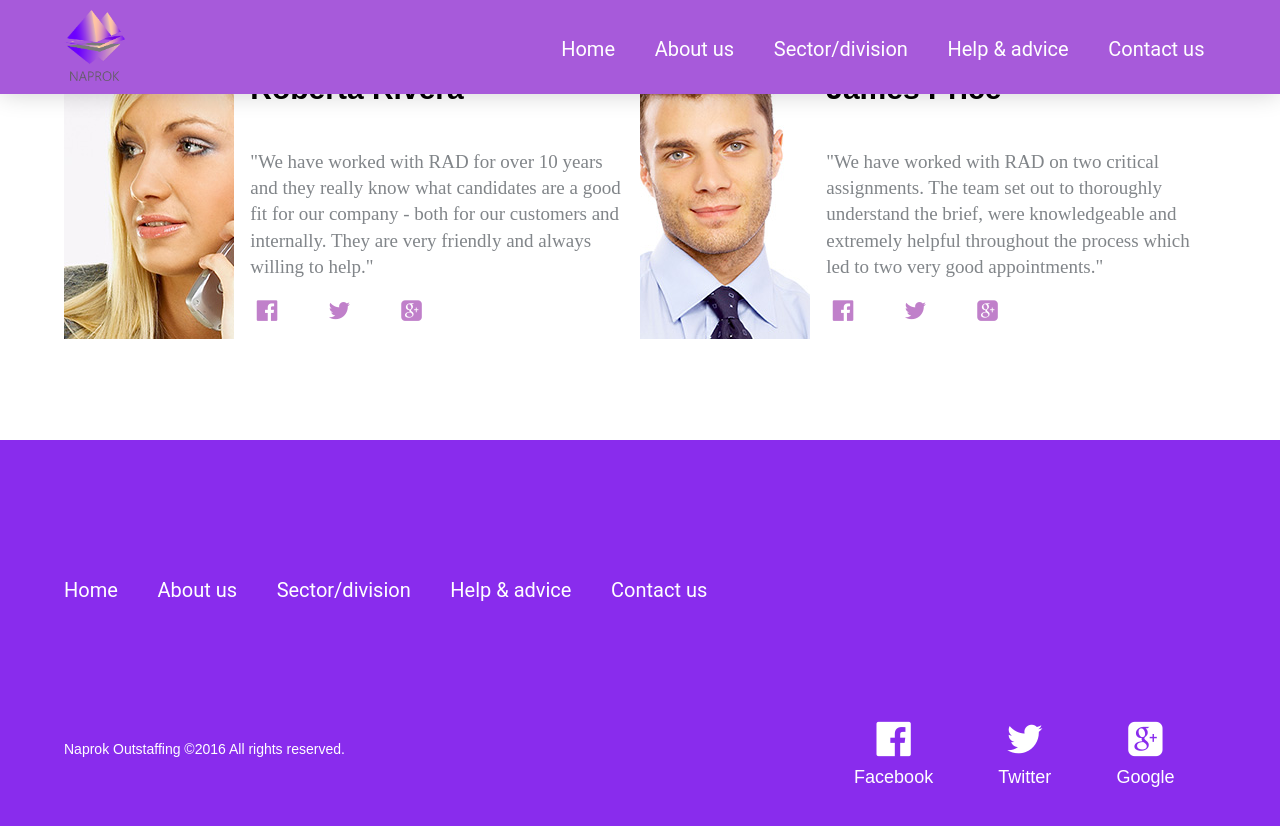
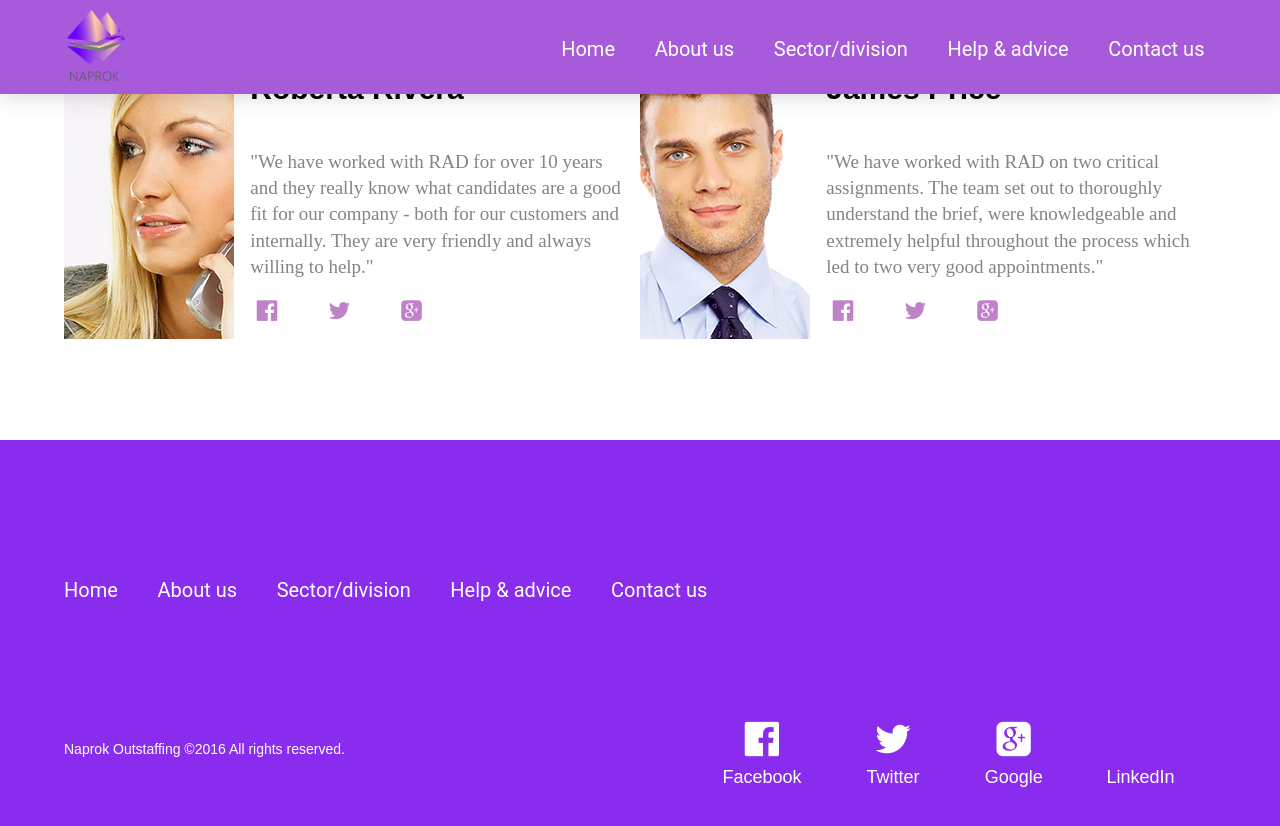
Before and after one commit to eugenekorpan/Old-Naprok-Landing, a Jekyll site: the page built from index.html, in a window 1280 px wide and 900 px high, scrolled down 4775 px. Shown: the top 826 px of the window. Built offline with Jekyll 4.4.1, drawn with Linux system fonts in a browser that asks for light colours.

Commit message:
Added Social Network links

```diff
--- a/_includes/footer.html
+++ b/_includes/footer.html
@@ -39,8 +39,9 @@
       <div class='social-icons'>
         <ul>
           <li><a><span class='link icon-facebook-official' href='https://www.facebook.com/NaprokOutstaffing' target='_blank'></span><br>Facebook</a></li>
-          <li><a><span class='link icon-twitter' href='https://twitter.com' target='_blank'></span><br>Twitter</a></li>
-          <li><a><span class='link icon-gplus-squared' href='https://plus.google.com/' target='_blank'></span><br>Google</a></li>
+          <li><a><span class='link icon-twitter' href='https://twitter.com/NaprokOutstaff' target='_blank'></span><br>Twitter</a></li>
+          <li><a><span class='link icon-gplus-squared' href='https://plus.google.com/+Naprok' target='_blank'></span><br>Google</a></li>
+          <li><a><span class='link icon-linkedin' href='https://www.linkedin.com/company/naprok' target='_blank'></span><br>LinkedIn</a></li>
         </ul>
       </div>
     </div>
```
